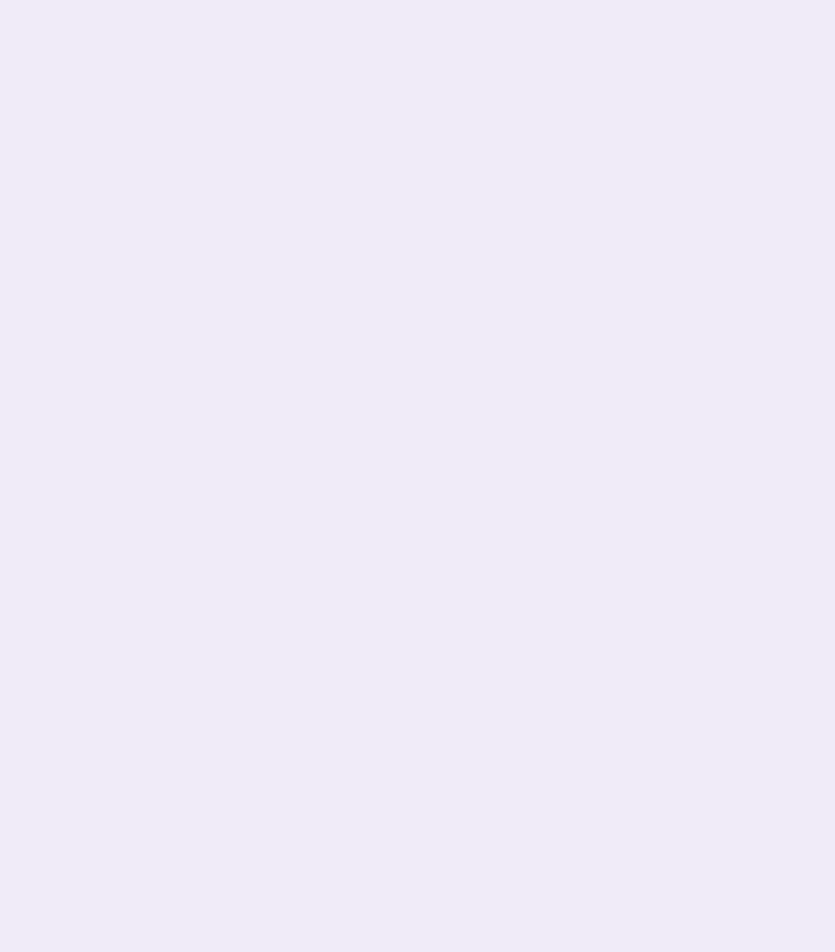
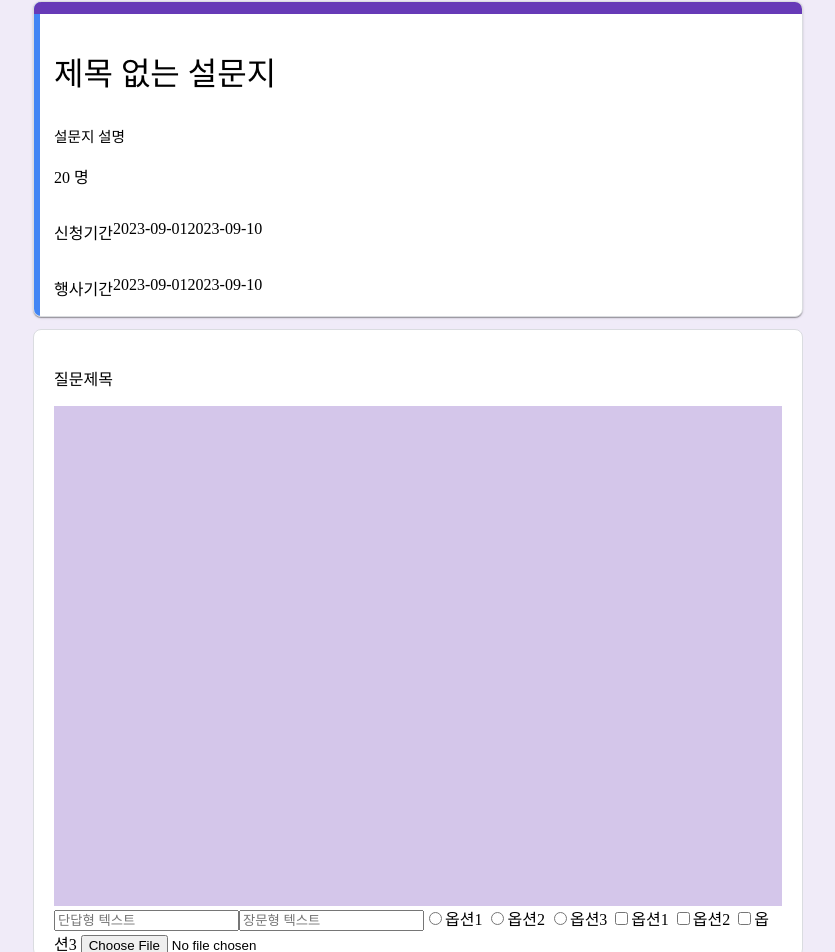
Before and after one commit to firsthandcraft/VuePrac, a Vue app in the folder googleform/: page / in a window 1280 px wide. Shown: the part 578-1530 px from the top of the page, without its empty margins (222-1057 px from the left). Before the commit the page ends 800 px from the top, so only its background shows below. Built offline with nearby package versions, Linux system fonts and the light colour scheme; a web font is replaced by a local one.

Commit message:
미리보기 구현

```diff
--- a/googleform/package.json
+++ b/googleform/package.json
@@ -10,6 +10,7 @@
   "dependencies": {
     "core-js": "^3.8.3",
     "sass-loader": "^13.3.2",
+    "sortablejs-vue3": "^1.2.9",
     "vue": "^3.2.13"
   },
   "devDependencies": {
--- a/googleform/src/components/Content.vue
+++ b/googleform/src/components/Content.vue
@@ -8,24 +8,24 @@
             <span>신청일자</span><input type="date" placeholder="일자">
             <span>마감일자</span><input type="date" placeholder="일자">
         </article>
-        <!-- 선택응답 -->
-        <!-- <div v-for="(component, index) in clonedComponents" :key="index"> -->
+
             <ContentMain />
-            <!-- :copyText="component.data"  -->
-            <!-- @contentCopyEvent="handleContentCopy" -->
-        <!-- </div> -->
-        <ContentNav/>
-        <EmitTest/>
+
+        <!-- <ContentNav/> -->
+        <!-- <EmitTest/> -->
+
    </div>
 </template>
 <script>
 import { ref } from 'vue';
 import ContentMain from './ContentMain.vue';
-import ContentNav from './ContentNav.vue';
-import EmitTest from './EmitTest.vue';
+// import ContentNav from './ContentNav.vue';
+// import EmitTest from './EmitTest.vue';
+// import SortableTest from './SortableTest.vue';
+
 
     export default{
-        components:{ContentMain,ContentNav,EmitTest},
+        components:{ContentMain,},
          setup() {
 
             // const handleContentCopy = (data) =>{
--- a/googleform/src/components/ContentMain.vue
+++ b/googleform/src/components/ContentMain.vue
@@ -23,7 +23,7 @@
                             <span class="material-symbols-outlined">expand_more</span>
                         </li>
                     </ul>
-                    <!-- 질문내용  :class="{ active: isActive }" -->
+                    <!-- 질문내용 -->
                     <ul class="options"  v-if="item.modal">
                         <li v-for="d in options" :key="d.question" @click="selectOption($event,item,d)" >
                             <span class="material-symbols-outlined">{{ d.question_img }}</span>
@@ -34,6 +34,7 @@
             </div>
             <!-- 설명이미지  -->
             <div class="cc_img" >
+                <button v-if="item.img!=''"  @click="deleteImg($event,item)">삭제</button>
                 <img :src="item.img" alt="optionimg" style="width:200px" v-if="item.img!=''"/>
             </div>
             <div class="cc_middle">
@@ -57,7 +58,6 @@
                             <span class="material-symbols-outlined">circle</span>
                             <p>
                                 <input type="text"   :value="d" @change="setRadioInput($event,item,index)" >
-                                <!-- v-model="item.qustion_data[index]" -->
                             </p>
                             <span class="material-symbols-outlined optiondelete close_btn" v-if="index !== 0" @click="remove_radio_option($event,item,index)">close</span>
                         </li>
@@ -115,21 +115,22 @@
             <!--  -->
             <!--  -->
             <div class="cc_bottom">
-                <p @click="content_copy($event,item)"><span class="material-symbols-outlined">content_copy</span></p>
-                <p @click="content_delete($event,item,index)"><span class="material-symbols-outlined">delete</span></p>
+                <p class="bottom_btn" @click="content_copy($event,item)"><span class="material-symbols-outlined">content_copy</span></p>
+                <p class="bottom_btn" @click="content_delete($event,item,index)"><span class="material-symbols-outlined">delete</span></p>
                 <p class="necessary" @click="necessary_check($event,item)">
                     <label  class="toggleSwitch" :class="{ active: item.necessary === true}">
-                        <span class="toggleButton"></span>
+                        <span class="toggleButton "></span>
                     </label>
                 </p>
-                <p><span class="material-symbols-outlined">more_vert</span></p>
             </div>
         </article>
+
     </div>
 
 </template>
 <script>
 import { reactive, ref,defineComponent } from "vue";
+
     export default defineComponent({//01,02,03... 순서가 있는것은 데이터에 넣는 기능입니다.
         // props: {
         //    copyText:{
@@ -313,22 +314,16 @@ import { reactive, ref,defineComponent } from "vue";
             //07보여지는 질문유형_기호이미지
             const findOptionValueImg=function(qustionType) {
                 const foundOptionImg = this.options.find(option => option.value === qustionType);
-                // console.log('foundOptionImg',foundOptionImg)
                 return foundOptionImg ? foundOptionImg.question_img : '';
             }
             //08.필수체크
             const necessary_check = (e,itemId,) =>{
-                // const itemToUpdate = allData.data.find(item => item === itemId);
-                // itemToUpdate.necessary=e.target.checked
-                // console.log(itemToUpdate)
-                // console.log(allData.data)
-                 const itemToUpdate = allData.data.find(item => item === itemId);
+                const itemToUpdate = allData.data.find(item => item === itemId);
                 if (itemToUpdate.necessary == false ||itemToUpdate.necessary == "false") {
                     itemToUpdate.necessary = true; // 'necessary' 프로퍼티 추가
                 }else{
                     itemToUpdate.necessary = !itemToUpdate.necessary;
                 } console.log(allData.data)
-
             };
             //복제
              const content_copy =function(e,itemId,){
@@ -351,7 +346,13 @@ import { reactive, ref,defineComponent } from "vue";
                 console.log( )
                 allData.data.splice(allData.data.indexOf(itemToUpdate), 1);
              };
-
+            //이미지 삭제
+            const deleteImg = function(e,itemId){
+                const itemToUpdate = allData.data.find(item => item === itemId);
+                console.log(itemToUpdate);
+                itemToUpdate.img = '';
+                console.log(itemToUpdate.img);
+            };
             return {
                 data_card,titleChange,
                 fileChange,
@@ -363,6 +364,7 @@ import { reactive, ref,defineComponent } from "vue";
                 content_copy,content_delete,
                 addComponent,
                 allData,//allData
+                deleteImg,
             };
         },
         methods: {
@@ -392,6 +394,7 @@ import { reactive, ref,defineComponent } from "vue";
     /* 하단 */
     .cc_bottom{margin-top:20px; display: flex;justify-content:end; align-items:center;border-top:1px solid #dadce0;height: 64px;}
     .cc_bottom p{width:48px;height:48px;display:flex;justify-content:center;align-items:center;}
+    .cc_bottom .bottom_btn:hover{background-color: rgba(95,99,104,.04);border-radius:50%;}
     .cc_bottom p span{display:block;}
     /* 필수 버튼 */
     .cc_bottom .necessary{width: 100px;justify-content:end;}
--- /dev/null
+++ b/googleform/src/components/ContentPre.vue
@@ -0,0 +1,56 @@
+<template>
+  <div class="contentWrap">
+    <!-- 필수 응답 제목 -->
+        <article class="c_title active">
+            <h3 class="qtitle">제목 없는 설문지</h3>
+            <p class="explanation">설문지 설명</p>
+            <p class="applicant">20 <span>명</span></p>
+            <div class="application period">
+              <p>신청기간</p>
+              <p class="startdate">2023-09-01</p>
+              <p class="enddate">2023-09-10</p>
+            </div>
+            <div class="eventperiod">
+              <p>행사기간</p>
+              <p class="startdate">2023-09-01</p>
+              <p class="enddate">2023-09-10</p>
+            </div>
+
+        </article>
+        <article>
+          <p class="qtitle">질문제목</p>
+          <div class="img"></div>
+          <input type="text" placeholder="단답형 텍스트">
+          <input type="text" placeholder="장문형 텍스트">
+          <label ><input type="radio" name="radioanswer">옵션1 </label>
+          <label ><input type="radio" name="radioanswer">옵션2 </label>
+          <label ><input type="radio" name="radioanswer">옵션3 </label>
+          <label ><input type="checkbox" name="checkanswer">옵션1 </label>
+          <label ><input type="checkbox" name="checkanswer">옵션2 </label>
+          <label ><input type="checkbox" name="checkanswer">옵션3 </label>
+          <input type="file">
+        </article>
+  </div>
+</template>
+
+<script>
+export default {
+
+}
+</script>
+
+<style>
+  @import url("../index.css");
+    /* contentWrap */
+    .contentWrap{padding: 12px 0 64px;margin: auto;width:90%;max-width: 770px;min-width:370px;position: relative;}
+    .c_title{padding-bottom: 24px;position: relative;overflow: hidden;}
+    .c_title .qtitle{font-family: 'docs-Roboto';font-weight: 400;font-size: 24pt;line-height: 1.25;letter-spacing: 0;}
+    /* c_title제목 */
+    .c_title::before{content:"";position:absolute;top:0;left:0; width:100%;height:12px;background:rgb(103, 58, 183);z-index:10;}
+    .c_title input:nth-child(1){width:100%; font-family: 'docs-Roboto';font-weight: 400;font-size: 24pt;line-height: 1.25;letter-spacing: 0;}
+    /* 설문지 미리보기 */
+    .explanation{font-family: 'docs-Roboto';font-weight: 400;font-size: 11pt;line-height: 1.5;letter-spacing: 0;}
+    .period,.eventperiod{display: flex;}
+    .img{background:rgba(104, 58, 183, 0.288);width: 100%;height:500px;}
+
+</style>
--- a/googleform/src/components/Ground.vue
+++ b/googleform/src/components/Ground.vue
@@ -2,6 +2,7 @@
   <div class="ground">
     <Header/>
     <Content/>
+    <ContentPre/>
 
   </div>
 </template>
@@ -9,7 +10,10 @@
 <script>
 import Header from './Header.vue';
 import Content from './Content.vue';
+import ContentPre from './ContentPre.vue';
 export default {
-  components:{Header,Content}
+  components:{Header,Content,ContentPre}
 }
 </script>
+
+s
--- /dev/null
+++ b/googleform/src/components/SortableTest.vue
@@ -0,0 +1,105 @@
+<template>
+  <div class="row">
+    <div class="col-2">
+      <div class="form-group">
+        <div
+          class="btn-group-vertical buttons"
+          role="group"
+          aria-label="Basic example"
+        >
+          <button class="btn btn-secondary" @click="add">Add</button>
+          <button class="btn btn-secondary" @click="replace">Replace</button>
+        </div>
+
+        <div class="form-check">
+          <input
+            id="disabled"
+            type="checkbox"
+            v-model="enabled"
+            class="form-check-input"
+          />
+          <label class="form-check-label" for="disabled">DnD enabled</label>
+        </div>
+      </div>
+    </div>
+
+    <div class="col-6">
+      <h3>Draggable {{ draggingInfo }}</h3>
+
+      <draggable
+        :list="list"
+        :disabled="!enabled"
+        item-key="name"
+        class="list-group"
+        ghost-class="ghost"
+        :move="checkMove"
+        @start="dragging = true"
+        @end="dragging = false"
+      >
+        <template #item="{ element }">
+          <div class="list-group-item" :class="{ 'not-draggable': !enabled }">
+            {{ element.name }}
+          </div>
+        </template>
+      </draggable>
+    </div>
+
+    <rawDisplayer class="col-3" :value="list" title="List" />
+  </div>
+</template>
+
+<script>
+import draggable from "@/vuedraggable";
+import { Sortable } from "sortablejs-vue3";
+
+let id = 1;
+export default {
+  name: "simple",
+  display: "Simple",
+  order: 0,
+  components: {
+    draggable
+  },
+  data() {
+    return {
+      enabled: true,
+      list: [
+        { name: "John", id: 0 },
+        { name: "Joao", id: 1 },
+        { name: "Jean", id: 2 }
+      ],
+      dragging: false
+    };
+  },
+  computed: {
+    draggingInfo() {
+      return this.dragging ? "under drag" : "";
+    }
+  },
+  methods: {
+    add: function() {
+      this.list.push({ name: "Juan " + id, id: id++ });
+    },
+    replace: function() {
+      this.list = [{ name: "Edgard", id: id++ }];
+    },
+    checkMove: function(e) {
+      window.console.log("Future index: " + e.draggedContext.futureIndex);
+    }
+  }
+};
+</script>
+<style scoped>
+.buttons {
+  margin-top: 35px;
+}
+
+.ghost {
+  opacity: 0.5;
+  background: #c8ebfb;
+}
+
+.not-draggable {
+  cursor: no-drop;
+}
+</style>
```
Also changed, not shown: 1 other file (tests, documents, lock files or other folders).
